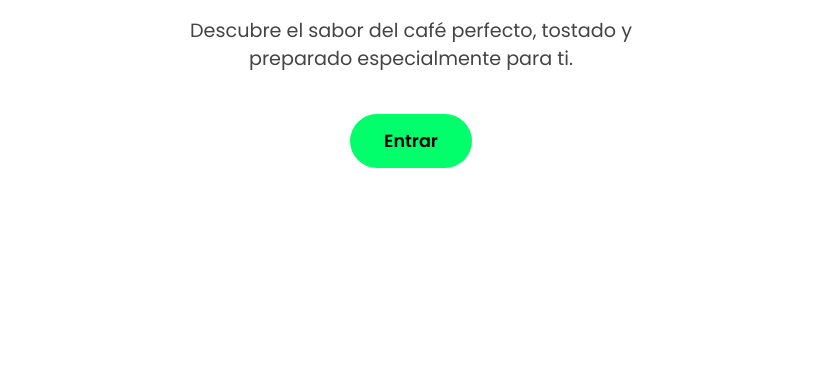
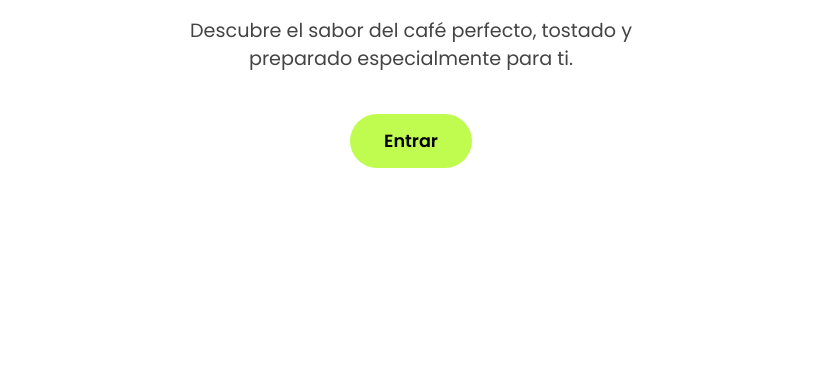
Before and after one commit to kiradoffice-hub/Cafelementos, a plain HTML site: page index.html in a window 1280 px wide. Shown: the part 507-880 px from the top of the page, without its empty margins (269-1091 px from the left). Drawn offline with Linux system fonts and the light colour scheme.

Commit message:
Update styles.css

```diff
--- a/styles.css
+++ b/styles.css
@@ -44,7 +44,7 @@ body {
 
 /* Botón */
 .welcome-button {
-    background-color: #00ff6a;
+    background-color: #c0fc4f;
     padding: 14px 34px;
     border-radius: 50px;
     text-decoration: none;
```
